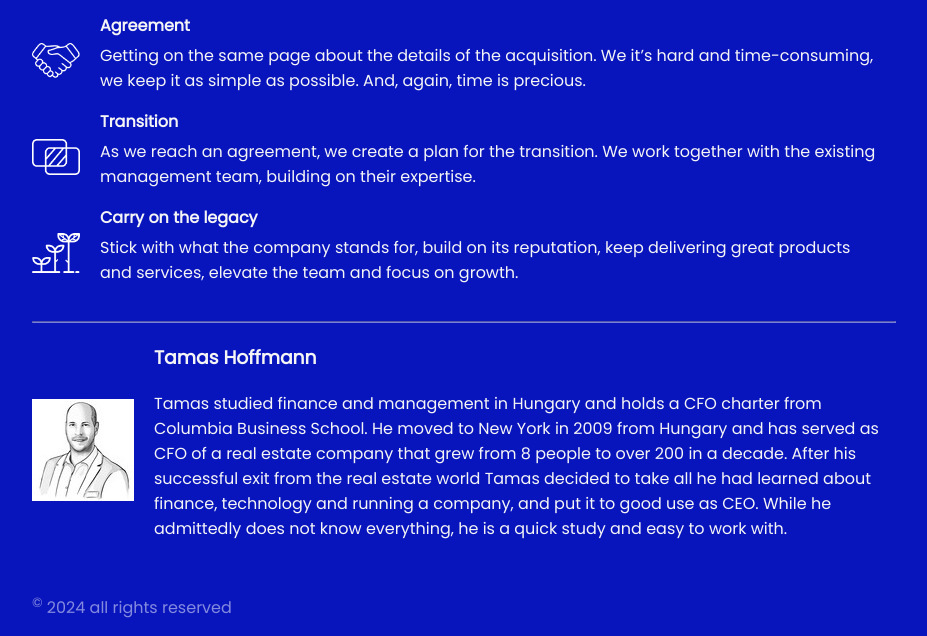
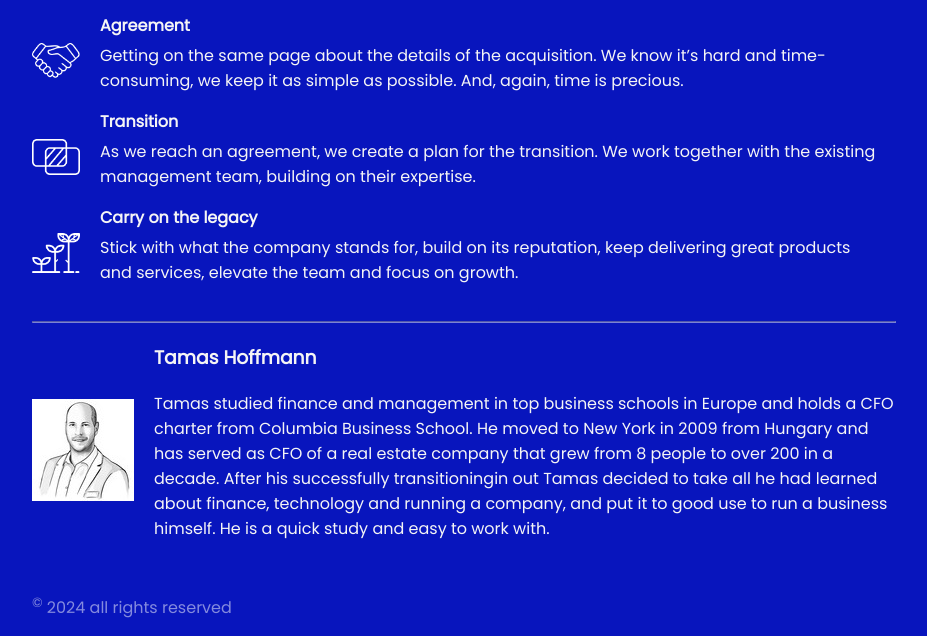
Before and after one commit to tamashoffmann/tamashoffmann.github.io, a plain HTML site: page index.html in a window 1280 px wide. Shown: the part 1343-1979 px from the top of the page, without its empty margins (176-1103 px from the left). Drawn offline with Linux system fonts and the light colour scheme.

Commit message:
Update index.html
minor text changes

```diff
--- a/index.html
+++ b/index.html
@@ -16,7 +16,7 @@
         <div class="intro">
             <p class="hero-text">We are looking to buy an established business from a retiring owner and invest our energy and resources to  carry the legacy of the business and grow it steadily over a long period.</p>
             <h2>Who We Are</h2>
-            <p>Our small team includes an operator, advisors from diverse backgrounds, and notable capital partners. We want to make things last and build on the company’s legacy. We will continue creating value to both employees and clients. We understand the challenges of ownership change and strive to keep the process as simple as possible.</p>
+            <p>Our team includes an operator, advisors from diverse backgrounds, and notable capital partners. We want to make things last and build on the company’s legacy. We will continue creating value to both employees and clients. We understand the challenges of ownership change and strive to keep the process as simple as possible.</p>
             <p>With our lead investor and operator boasting over 15 years of experience in finance, technology, and leadership, we are an excellent succession partner.</p>
             <hr class="line-ruler">
         </div>
@@ -59,7 +59,7 @@
             <img class="column" src="/assets/agreement-icon.png" alt="icon">
             <span class="column">
                 <h4>Agreement</h4>
-                <p>Getting on the same page about the details of the acquisition. We it’s hard and time-consuming, we keep it as simple as possible. And, again, time is precious.</p>
+                <p>Getting on the same page about the details of the acquisition. We know it’s hard and time-consuming, we keep it as simple as possible. And, again, time is precious.</p>
             </span>
         </div>
         <div  class="our-process">
@@ -83,7 +83,7 @@
             <img src="/assets/tamas-pic.jpeg" alt="icon">
             <span>
                 <h3>Tamas Hoffmann</h3>
-                <p>Tamas studied finance and management in Hungary and holds a CFO charter from Columbia Business School. He moved to New York in 2009 from Hungary and has served as CFO of a real estate company that grew from 8 people to over 200 in a decade. After his successful exit from the real estate world Tamas decided to take all he had learned about finance, technology and running a company, and put it to good use as CEO. While he admittedly does not know everything, he is a quick study and easy to work with.</p>
+                <p>Tamas studied finance and management in top business schools in Europe and holds a CFO charter from Columbia Business School. He moved to New York in 2009 from Hungary and has served as CFO of a real estate company that grew from 8 people to over 200 in a decade. After his successfully transitioningin out Tamas decided to take all he had learned about finance, technology and running a company, and put it to good use to run a business himself. He is a quick study and easy to work with.</p>
             </span>
         </div>
     </section>
```
